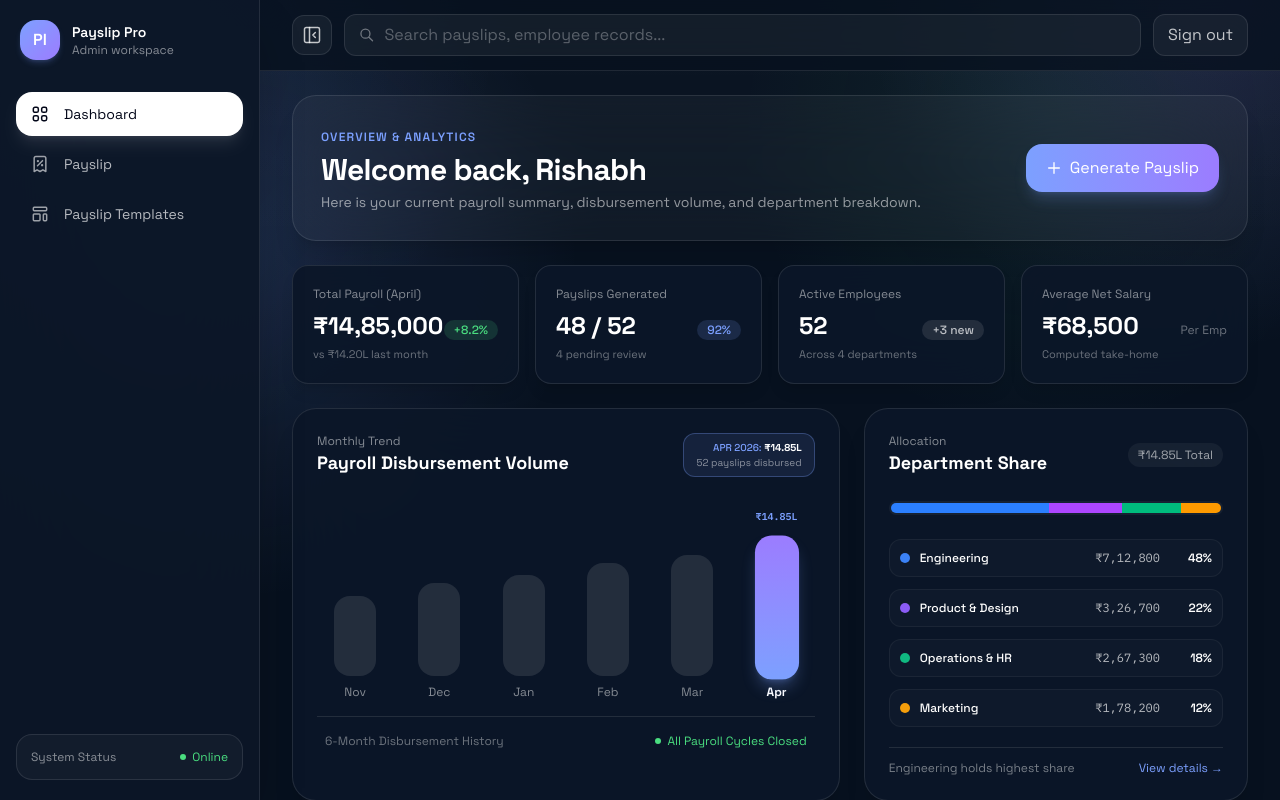
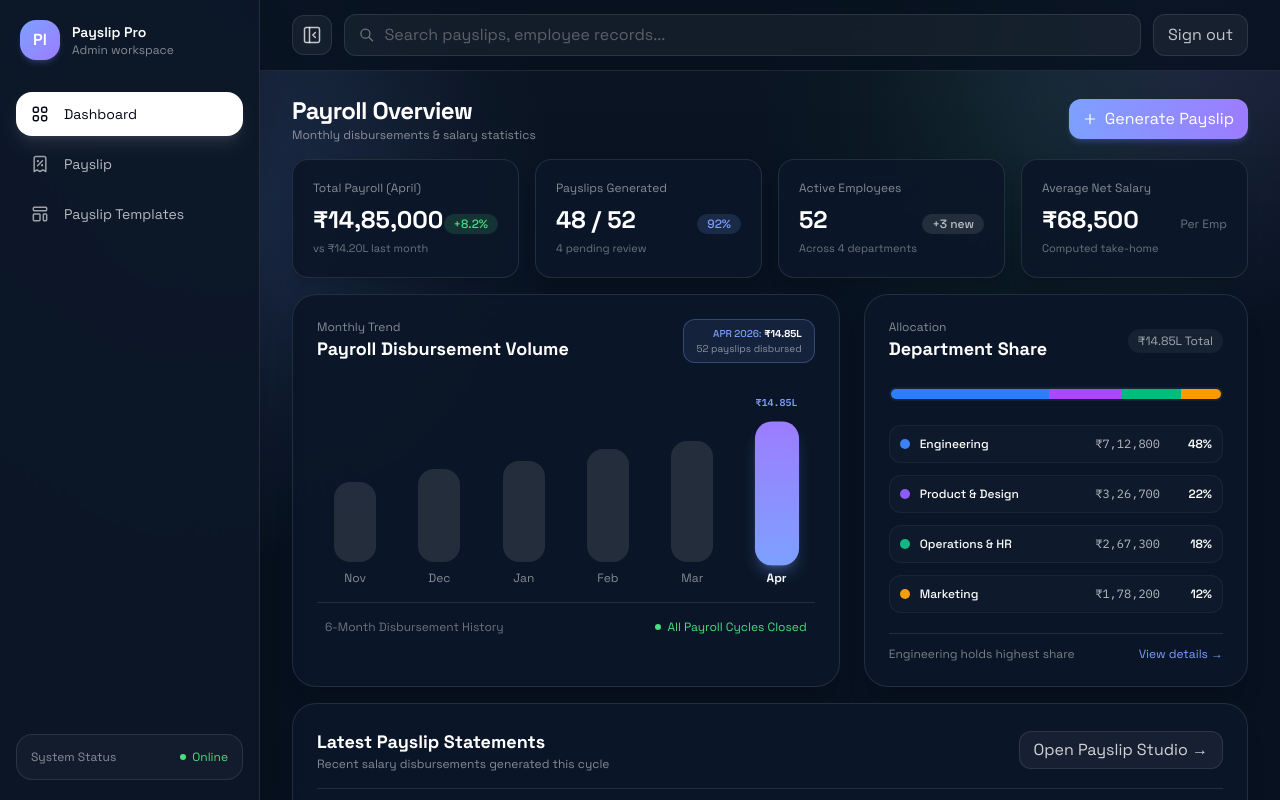
Before and after one commit to rishabh15aayaninfotech/payslip-invoicing, a Next.js app: page /dashboard in a window 1280 px wide. Shown: the top 800 px of the page. Built offline with nearby package versions, Linux system fonts and the light colour scheme.

Commit message:
first commit

```diff
--- a/app/(admin)/dashboard/page.tsx
+++ b/app/(admin)/dashboard/page.tsx
@@ -38,31 +38,28 @@ export default function DashboardPage() {
   const [hoveredMonth, setHoveredMonth] = useState<MonthlyData>(monthlyTrends[monthlyTrends.length - 1]);
 
   return (
-    <div className="space-y-6">
-      {/* Top Banner / Welcome Row */}
-      <section className="flex flex-col justify-between gap-4 rounded-3xl border border-white/10 bg-white/[0.04] p-6 shadow-xl backdrop-blur-2xl sm:flex-row sm:items-center sm:p-7">
+    <div className="space-y-4">
+      {/* Compact Top Header */}
+      <div className="flex items-center justify-between">
         <div>
-          <span className="text-xs font-semibold tracking-widest text-accent uppercase">
-            Overview & Analytics
-          </span>
-          <h1 className="mt-1 text-2xl font-bold tracking-tight text-white sm:text-3xl">
-            Welcome back, Rishabh
+          <h1 className="text-xl font-bold tracking-tight text-white sm:text-2xl">
+            Payroll Overview
           </h1>
-          <p className="mt-1 text-xs text-white/55 sm:text-sm">
-            Here is your current payroll summary, disbursement volume, and department breakdown.
+          <p className="text-xs text-white/50">
+            Monthly disbursements & salary statistics
           </p>
         </div>
 
         <Link
           href="/dashboard/payslip"
-          className="inline-flex items-center justify-center gap-2 rounded-2xl bg-gradient-to-r from-accent to-accent-strong px-5 py-3 text-xs font-semibold text-white shadow-lg shadow-accent/20 transition hover:brightness-110 active:scale-95 sm:text-sm"
+          className="inline-flex items-center gap-2 rounded-xl bg-gradient-to-r from-accent to-accent-strong px-3.5 py-2 text-xs font-semibold text-white shadow-md shadow-accent/20 transition hover:brightness-110 active:scale-95"
         >
-          <svg className="h-4 w-4" fill="none" viewBox="0 0 24 24" stroke="currentColor">
+          <svg className="h-3.5 w-3.5" fill="none" viewBox="0 0 24 24" stroke="currentColor">
             <path strokeLinecap="round" strokeLinejoin="round" strokeWidth={2} d="M12 4v16m8-8H4" />
           </svg>
           Generate Payslip
         </Link>
-      </section>
+      </div>
 
       {/* 4 Summary Stats */}
       <section className="grid gap-4 sm:grid-cols-2 lg:grid-cols-4">
```
